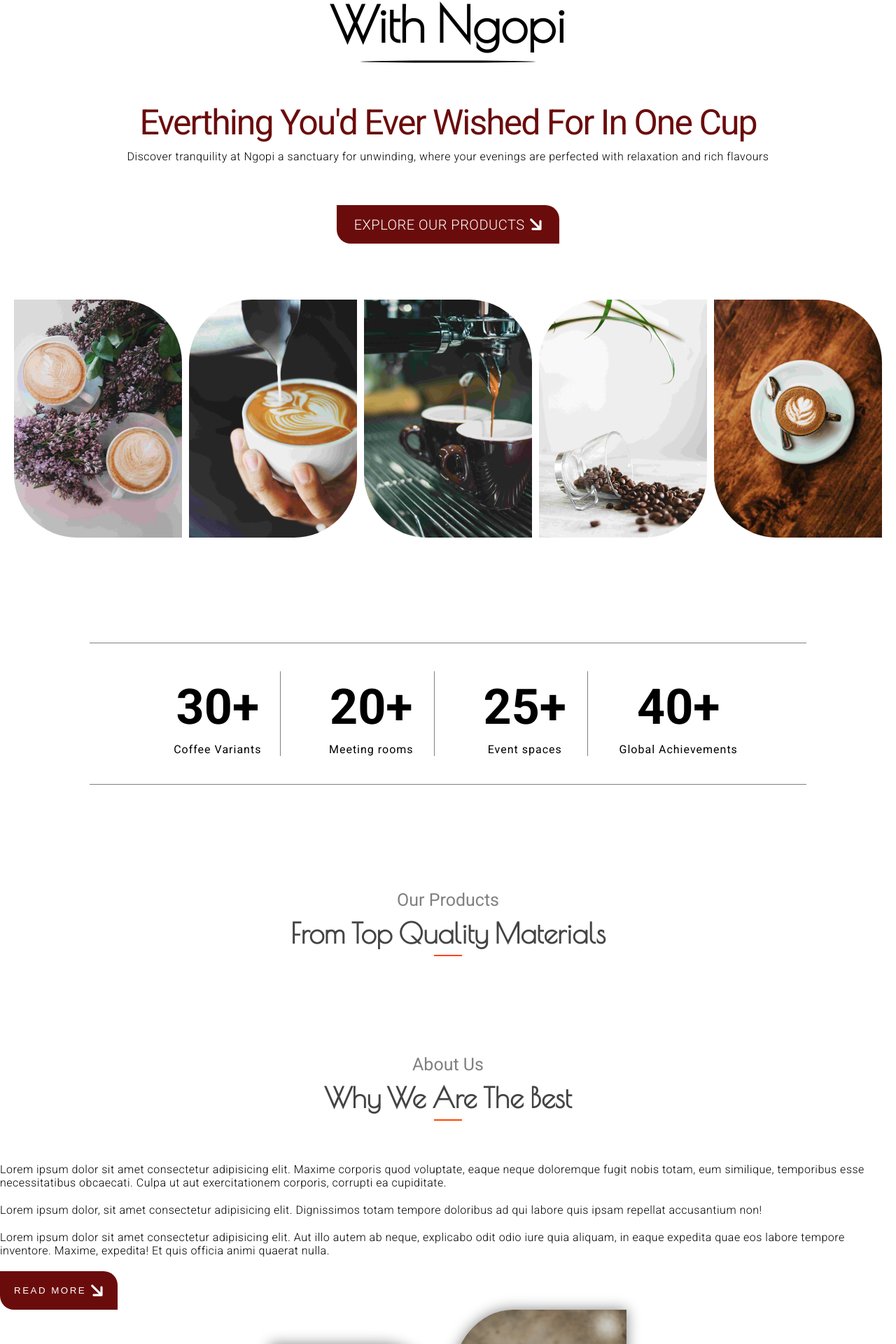
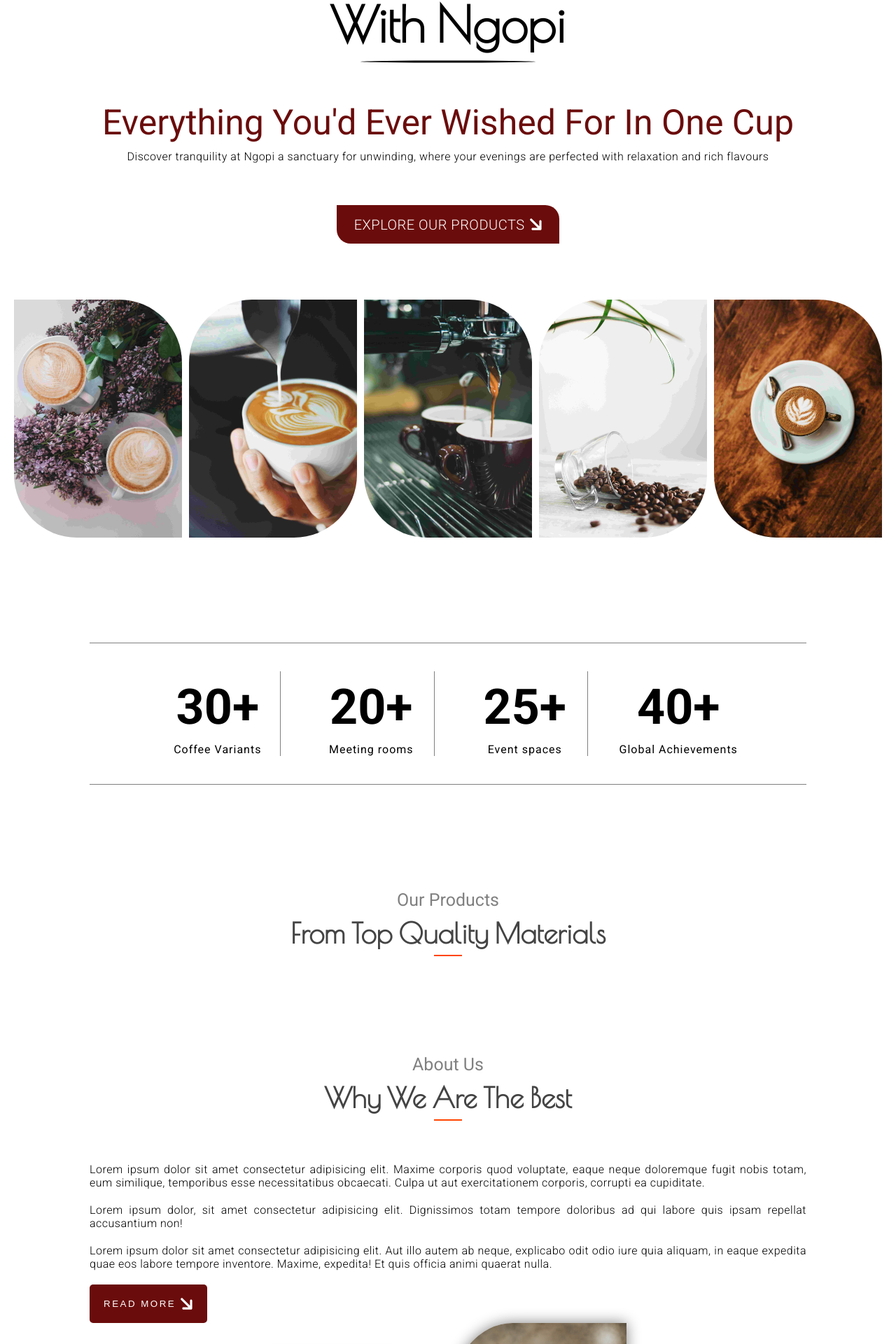
Before and after one commit to SanTeeee/Coffee-Shop, a React (Vite) app: page / in a window 1280 px wide. Shown: the part 248-2168 px from the top of the page at 70% size. Built offline with nearby package versions, Linux system fonts and the light colour scheme.

Commit message:
Footer completely responsive

```diff
--- a/index.html
+++ b/index.html
@@ -9,7 +9,7 @@
     <link rel="preconnect" href="https://fonts.googleapis.com" />
     <link rel="preconnect" href="https://fonts.gstatic.com" crossorigin />
     <link
-      href="https://fonts.googleapis.com/css2?family=Poiret+One&family=Roboto:wght@100;200;300;400;500;700;900&family=Parisienne&family=Syne:wght@400..800&display=swap"
+      href="https://fonts.googleapis.com/css2?family=DM+Sans&family=Poiret+One&family=Roboto:wght@100;200;300;400;500;700;900&family=Parisienne&family=Syne:wght@400..800&display=swap"
       rel="stylesheet" />
     <script
       src="https://kit.fontawesome.com/b137713270.js"
--- a/src/components/firstPageContent.jsx
+++ b/src/components/firstPageContent.jsx
@@ -17,7 +17,7 @@ function FirstPage() {
         Enjoy your favourite coffee with Ngopi
       </p>
       <p className="wish" data-aos="fade-up">
-        Everthing you'd ever wished for in one cup
+        Everything you'd ever wished for in one cup
       </p>
       <p className="para" data-aos="fade-up">
         Discover tranquility at Ngopi a sanctuary for unwinding, where your
--- a/src/components/footer.jsx
+++ b/src/components/footer.jsx
@@ -40,7 +40,8 @@ function Footer() {
           evenings are perfected with relaxation and rich flavors.
         </p>
         <p>
-          hello@ngopi.com<br></br> Phone : +01 23456789
+          <a href="mailto:echetammesoma@gmail.com">hello@ngopi.com</a>
+          <br></br> Phone : +234 7036041323
         </p>
       </div>
       <div className="footer2">
--- a/src/index.css
+++ b/src/index.css
@@ -95,10 +95,9 @@ span.ham {
 }
 .firstPageContent .wish {
   font-size: 50px;
-  font-family: roboto;
+  font-family: "roboto";
   margin: 50px 0 10px 0;
   color: rgb(107, 12, 12);
-  letter-spacing: -2px;
   text-transform: capitalize;
 }
 .para,
@@ -107,7 +106,7 @@ span.ham {
   letter-spacing: 0.5px;
 
   font-size: 16px;
-  text-align: center;
+  text-align: justify;
   font-weight: 300;
 }
 .firstPageContent button {
@@ -250,6 +249,8 @@ span.ham {
   display: flex;
   flex-direction: column;
   row-gap: 20px;
+  width: 80%;
+  text-align: justify;
 }
 
 .texter button {
@@ -265,7 +266,7 @@ span.ham {
   background-color: rgb(107, 12, 12);
   color: #fff;
   letter-spacing: 2.5px;
-  border-radius: 0 20px;
+  border-radius: 5px;
   transition: 0.3s;
 }
 .texter button:hover {
@@ -477,6 +478,7 @@ span.ham {
   flex-direction: column;
   row-gap: 30px;
   width: 400px;
+  text-align: justify;
 }
 .footer1 span {
   display: flex;
```
